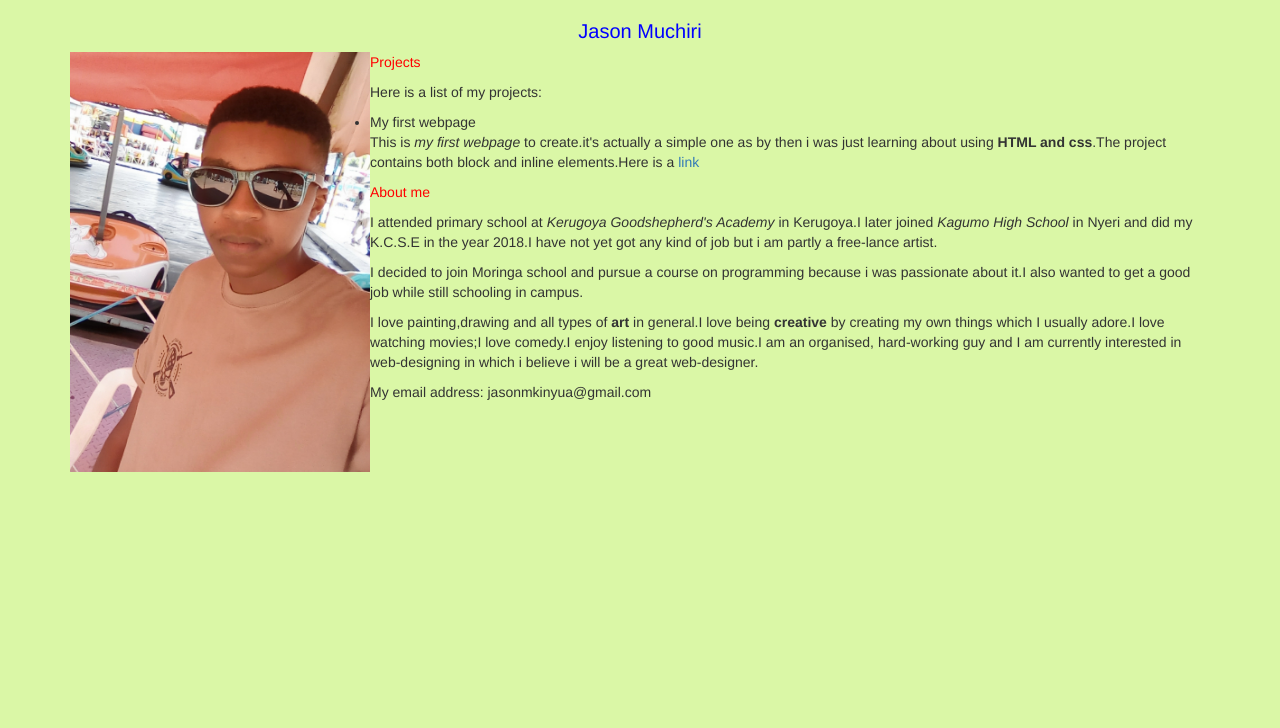
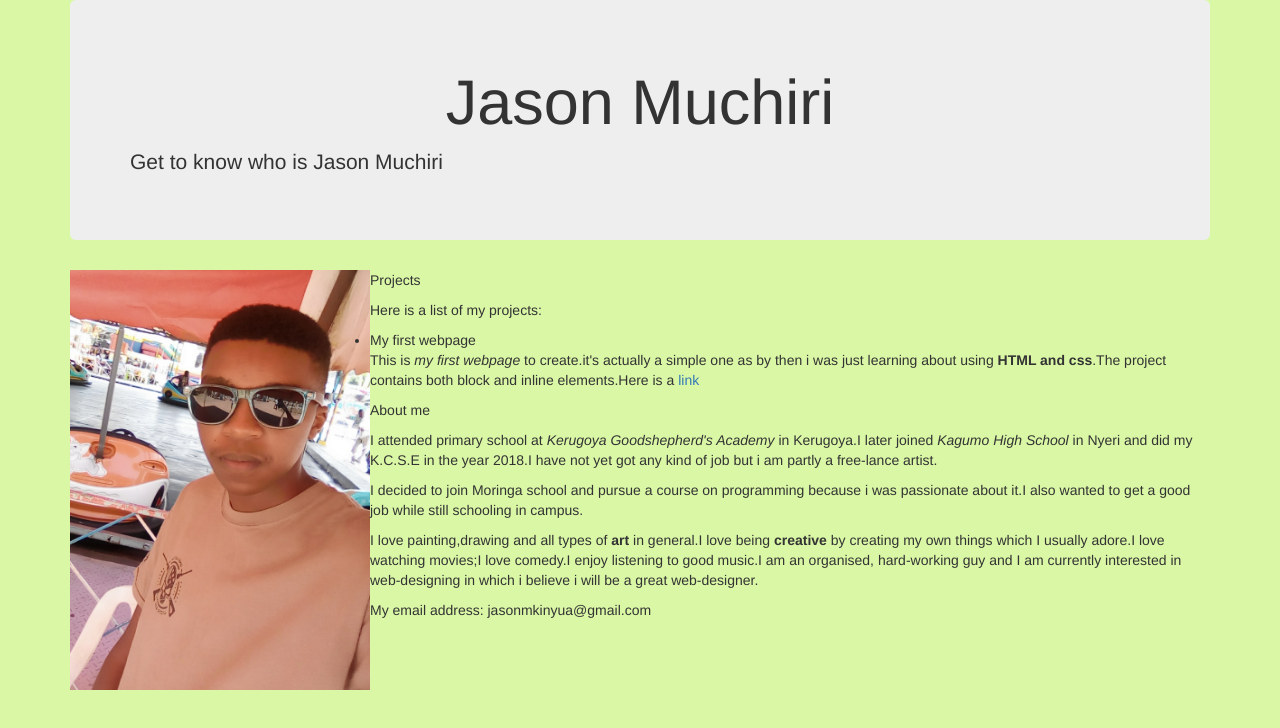
Before and after one commit to jasonmuchiri/my-portfolio, a plain HTML site: page index.html in a window 1280 px wide. Drawn offline with nearby package versions, Linux system fonts and the light colour scheme.

Commit message:
add changes in  index.html

```diff
--- a/index.html
+++ b/index.html
@@ -9,15 +9,18 @@
   </head>
   <body>
     <div class="container">
-    <h1 id="home"> Jason Muchiri  </h1>
+    <div class="jumbotron">
+    <h1> Jason Muchiri  </h1>
+    <p>Get to know who is Jason Muchiri</p>
+  </div>
     <img src="images/profile.jpg" alt="a photo of me" width="300px" height="420px">
-    <p id="projects" >Projects</p>
+    <p>Projects</p>
        <p>Here is a list of my projects:</p>
         <ul>
           <li> My first webpage </li>
        <p>This is <em> my first webpage </em> to create.it's actually a simple one as by then i was just learning about using <strong>HTML and css</strong>.The project contains both block and inline elements.Here is a <a href="https://jasonmuchiri.github.io/web-step/">link</a> </p>
    </ul>
-   <p class="about-me"> About me </p>
+   <p> About me </p>
      <p>I attended primary school at<em> Kerugoya Goodshepherd's Academy</em> in Kerugoya.I later joined <em> Kagumo High School</em> in Nyeri and did my K.C.S.E in the year 2018.I have not yet got any kind of job but i am partly a free-lance artist.</p>
       <p>I decided to join Moringa school and pursue a course on programming because i was passionate about it.I also wanted to get a good job while still schooling in campus.</p>
    <p>I love painting,drawing and all types of <strong> art </strong> in general.I love being <strong> creative </strong> by creating my own things which I usually adore.I love watching movies;I love comedy.I enjoy listening to good music.I am an organised, hard-working guy and I am currently interested in web-designing in which i believe i will be a great web-designer.</p>
```
